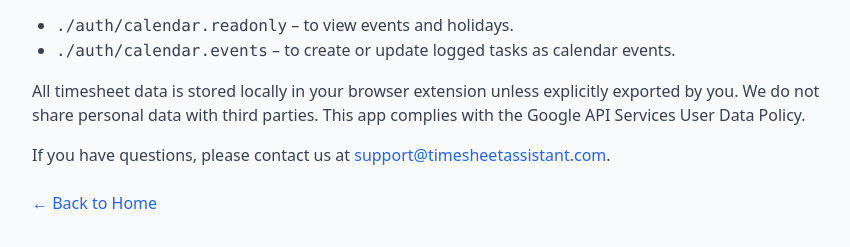
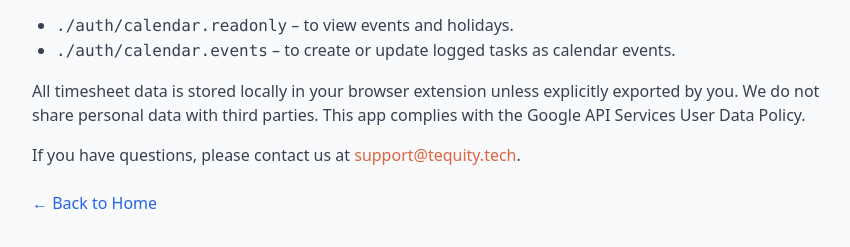
Before and after one commit to Meenakshi-710/timesheet-extension-pages, a plain HTML site: page privacy.html in a window 1280 px wide. Shown: the part 135-382 px from the top of the page, without its empty margins (192-1042 px from the left). Drawn offline with nearby package versions, Linux system fonts and the light colour scheme.

Commit message:
Update privacy.html

```diff
--- a/privacy.html
+++ b/privacy.html
@@ -24,7 +24,7 @@
     </p>
     <p class="text-gray-700">
       If you have questions, please contact us at
-      <a href="mailto:support@timesheetassistant.com" class="text-blue-600">support@timesheetassistant.com</a>.
+      <a href="mailto:support@tequity.tech" class="text-[#DD643F]">support@tequity.tech</a>.
     </p>
     <p class="mt-6"><a href="index.html" class="text-blue-600">← Back to Home</a></p>
   </div>
```
